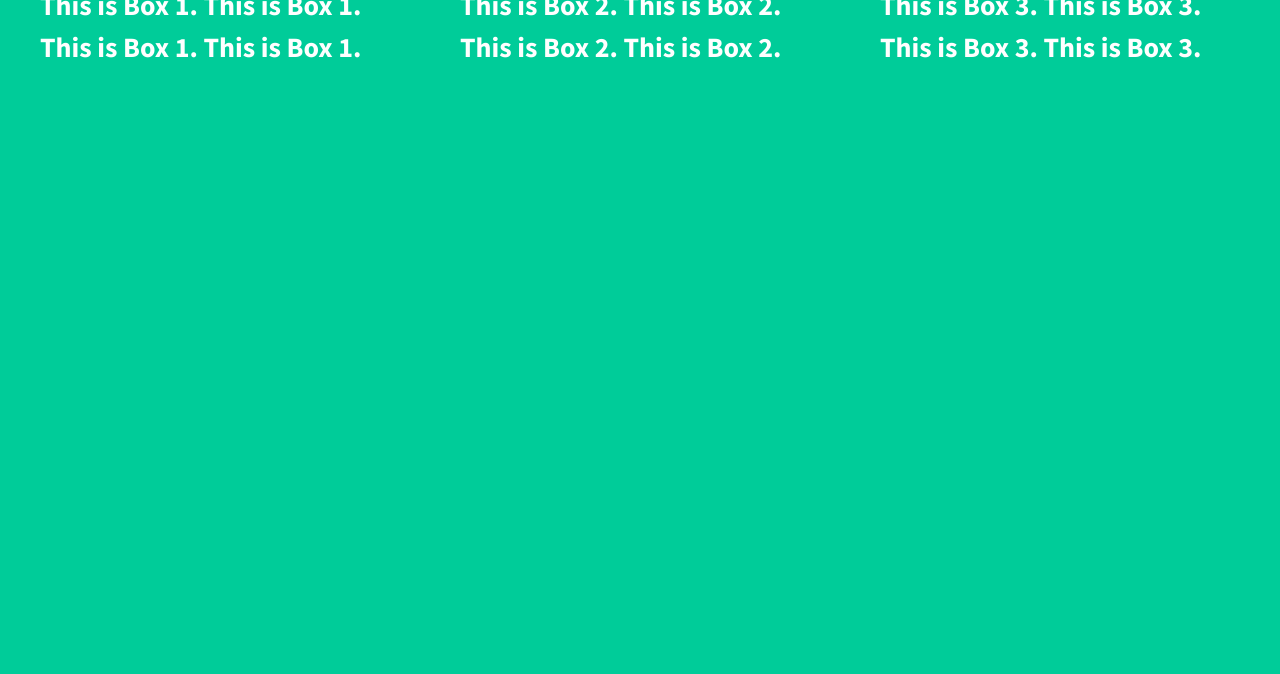
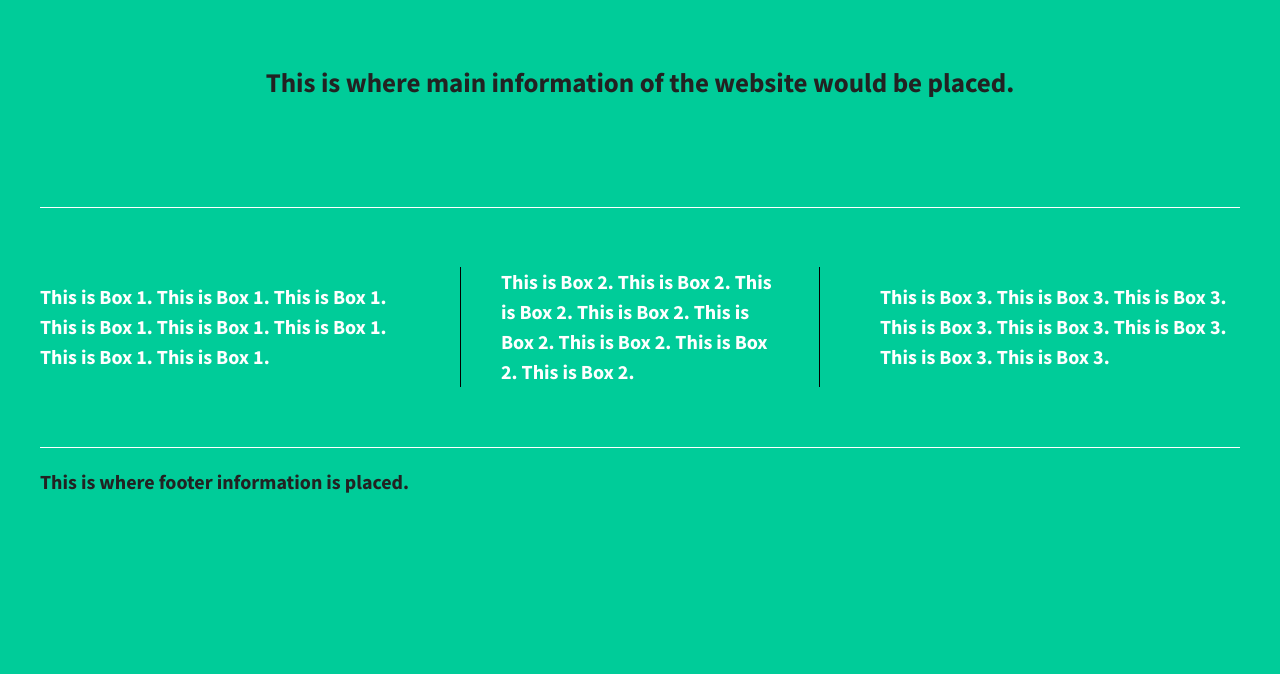
Before and after one commit to Mipie/divs-flexbox-customize-starter, a plain HTML site: page index.html in a window 1280 px wide. Shown: the part 206-880 px from the top of the page. After the commit the page ends 800 px from the top, so only its background shows below. Drawn offline with nearby package versions, Linux system fonts and the light colour scheme.

Commit message:
Added in new parts of the grid

```diff
--- a/css/main.css
+++ b/css/main.css
@@ -99,37 +99,64 @@ textarea {
 html {
   background-color: #00cc99;
   height: 100%;
+  width: 100%;
 }
 
 body {
   font-family: 'Source Sans Pro', sans-serif;
-  padding: 2em;
+  padding: 0em 2em;
   font-size: 1.25em;
   height: 100%;
+  display: flex;
+  justify-content: center;
 }
 
-.wrapper {
+.flex-container {
   /*add display:flex and set justify-content to space-between*/
   font-weight: 700;
   display: flex;
   justify-content: space-between;
   flex-flow: row wrap;
+  max-width: 1200px;
 }
 
-.div-1, .div-2, .div-3 {
+header, footer {
+    display: flex;
+    justify-content: flex-start;
+    width: 100%;
+}
+
+header h1 {
+    font-size: 3em;
+    color: #fff;
+}
+
+main {
+    width: 100%;
+    display: flex;
+    justify-content: center;
+    border-bottom: #fff 1px solid;
+}
+
+main p {
+    font-size: 1.35em;
+}
+
+.flex-items {
   /*give the divs a width of 30%, add display:flex, set justify-content and align-items to center*/
   color: #fff;
   line-height: 1.5em;
-  font-size: 1.4em;
+  font-size: 1em;
   background-color: #00cc99;
-  height: 300px;
-  width: 30%;
   display: flex;
   align-items: center;
   justify-content: center;
+  border-bottom: #fff 1px solid;
 }
 
-
+footer {
+    border-top: #fff 1px solid;
+}
 
 /* ==========================================================================
    Helper classes
@@ -210,6 +237,24 @@ body {
    These examples override the primary ('mobile first') styles.
    Modify as content requires.
    ========================================================================== */
+@media all and (max-width: 768px) {
+    body {
+        padding: 1em;
+    }
+}
+
+@media (min-width: 1200px) {
+    .flex-items {
+        flex-basis: 30%;
+        border-bottom: none;
+    }
+
+    #div-2 p {
+        border-left: 1px solid black;
+        border-right: 1px solid black;
+        padding: 0 40px;
+    }
+}
 
 @media print,
        (-webkit-min-device-pixel-ratio: 1.25),
--- a/index.html
+++ b/index.html
@@ -21,16 +21,25 @@
             <p class="browserupgrade">You are using an <strong>outdated</strong> browser. Please <a href="http://browsehappy.com/">upgrade your browser</a> to improve your experience.</p>
         <![endif]-->
 
-        <section class="wrapper">
-            <div class="div-1">
-                This is Box 1. This is Box 1. This is Box 1. This is Box 1. This is Box 1. This is Box 1. This is Box 1. This is Box 1.
+        <section class="flex-container">
+            <header>
+                <h1>Hi! This is a simple website layout.</h1>
+            </header>
+            <main>
+                <p>This is where main information of the website would be placed.</p>
+            </main>
+            <div id="div-1" class="flex-items">
+                <p>This is Box 1. This is Box 1. This is Box 1. This is Box 1. This is Box 1. This is Box 1. This is Box 1. This is Box 1.</p>
             </div>
-            <div class="div-2">
-                This is Box 2. This is Box 2. This is Box 2. This is Box 2. This is Box 2. This is Box 2. This is Box 2. This is Box 2.
+            <div id="div-2" class="flex-items">
+                <p>This is Box 2. This is Box 2. This is Box 2. This is Box 2. This is Box 2. This is Box 2. This is Box 2. This is Box 2.</p>
             </div>
-            <div class="div-3">
-                This is Box 3. This is Box 3. This is Box 3. This is Box 3. This is Box 3. This is Box 3. This is Box 3. This is Box 3.
+            <div id="div-3" class="flex-items">
+                <p>This is Box 3. This is Box 3. This is Box 3. This is Box 3. This is Box 3. This is Box 3. This is Box 3. This is Box 3.</p>
             </div>
+            <footer>
+                <p>This is where footer information is placed.</p>
+            </footer>
         </section>
 
         <script src="https://ajax.googleapis.com/ajax/libs/jquery/1.11.3/jquery.min.js"></script>
```
